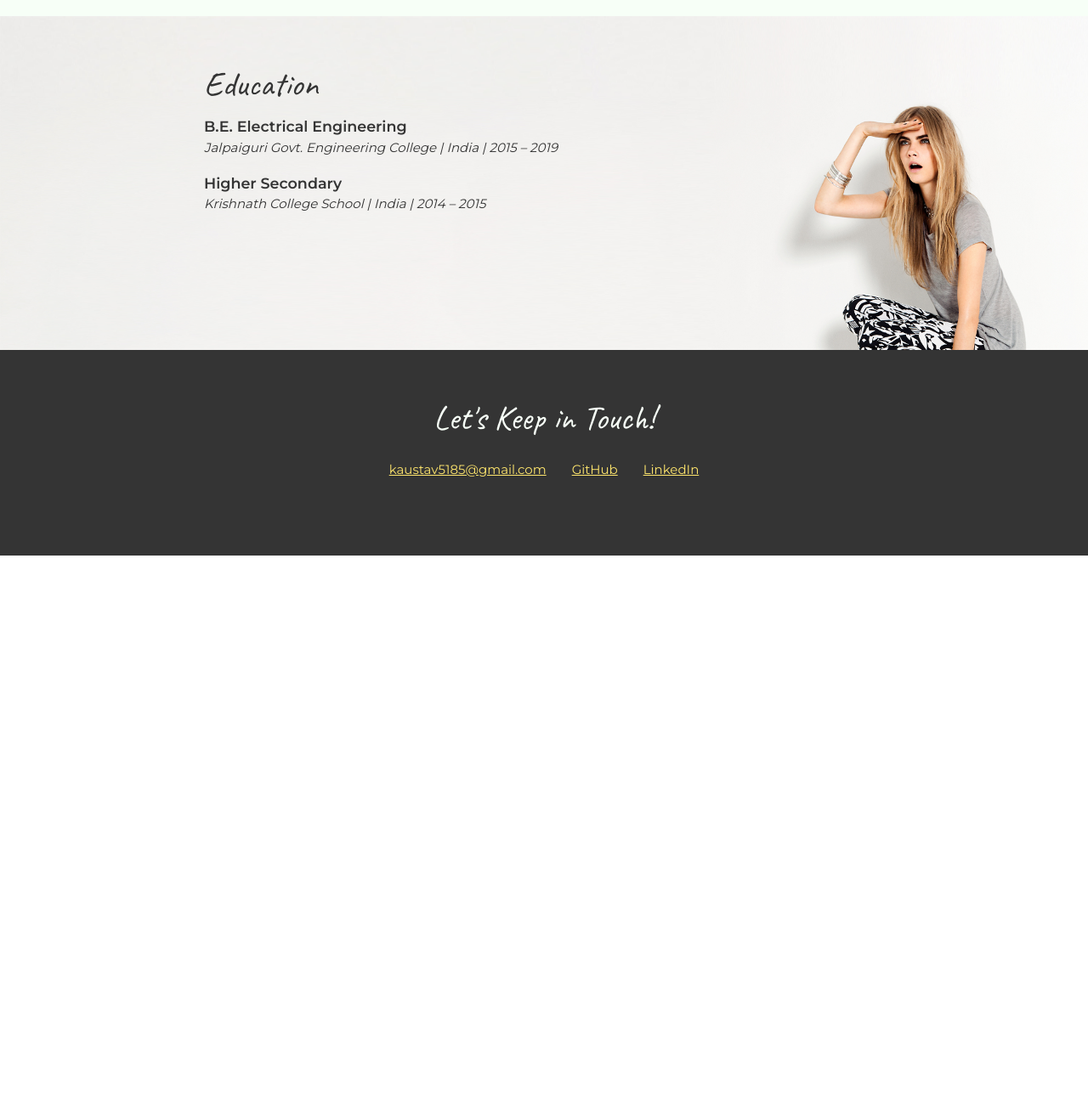
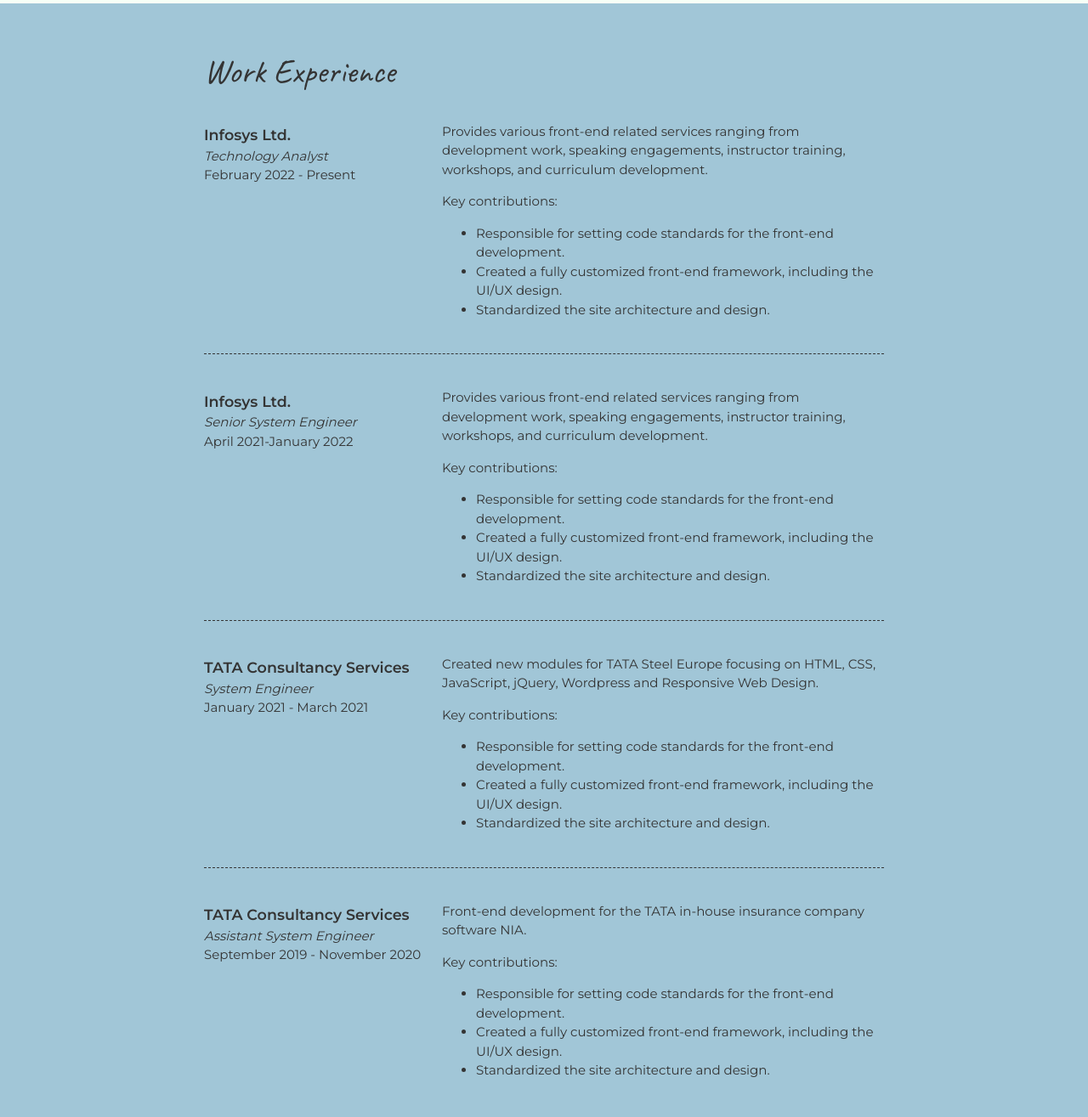
Before and after one commit to klime5185/Portfolio-CSS, a plain HTML site: page index.html in a window 1280 px wide. Shown: the part 1360-2675 px from the top of the page at 85% size. Before the commit the page ends 2014 px from the top, so only its background shows below. Drawn offline with Linux system fonts and the light colour scheme.

Commit message:
additional info updated

```diff
--- a/index.html
+++ b/index.html
@@ -20,9 +20,6 @@
           high-quality web applications using Angular, JavaScript, and TypeScript. Proven expertise in enhancing user
           experiences and operational efficiency. Adept at collaborating with cross-functional teams and mentoring
           junior developers. Passionate about learning and applying emerging technologies.</p>
-        <p>I’m also exploring more creative pursuits designing tee shirts and accessories for <a
-            href="http://teethang.com" target="_blank">Nuthin’ But a Tee Thang</a>, an online store I’m running with my
-          husband.</p>
       </div>
     </header>
 
@@ -30,43 +27,124 @@
     <section class="projects">
       <div class="content-wrap divider">
         <h2>Featured Projects</h2>
-        <p>View selected projects below. More information can be found in my GitHub or LinkedIn.</p>
+        <p>View selected projects below. More information can be found in my <a href="http://teethang.com"
+            target="_blank">GitHub</a></p>
 
         <!-- C‑Spire Fiber POS -->
         <section class="projects-item">
-          <img src="Images/cspire-pos.jpg" alt="C‑Spire Fiber POS screenshot">
+          <img src="Images\wp1917690.jpg" alt="C‑Spire Fiber POS screenshot">
           <h3>C‑Spire Fiber POS</h3>
           <p><strong>Role:</strong> Lead Frontend Developer</p>
           <p>Led development using Angular & TypeScript to streamline point-of-sale operations—reducing operational
-            effort by 25% and decreasing customer support tickets by 20%. Conducted code reviews and mentored junior
+            effort by 25%. Conducted code reviews and mentored junior
             developers.</p>
           <a class="btn" href="#" target="_blank">View project</a>
         </section>
 
         <!-- TiVo Entertainment -->
         <section class="projects-item">
-          <img src="Images/tivo-entertainment.jpg" alt="TiVo Entertainment dashboard">
-          <h3>TiVo Entertainment UI</h3>
+          <img src="Images\Barbara-Palvin-Sexy-1.jpg" alt="TiVo Entertainment dashboard">
+          <h3>TATA Steel E-Commerce (Europe)</h3>
           <p><strong>Role:</strong> Frontend Developer</p>
           <p>Enhanced UI/UX with Angular, resulting in a 30% increase in user engagement and a 15% rise in daily active
-            users. Collaborated with designers to create intuitive and responsive interfaces.</p>
+            users. Collaborated with foreign clients and designers to create intuitive and responsive interfaces.</p>
           <a class="btn" href="#" target="_blank">View project</a>
         </section>
 
         <!-- NIA Insurance App -->
         <section class="projects-item">
-          <img src="Images/nia-insurance-app.jpg" alt="NIA Insurance App screen">
+          <img src="Images\iwp780944291-models-wallpapers.jpg" alt="NIA Insurance App screen">
           <h3>NIA Insurance App</h3>
           <p><strong>Role:</strong> UI Component Developer</p>
-          <p>Built major features and UI components using AngularJS/React that led to a 15% user growth and a 10%
-            increase in app downloads. Focused on usability and performance optimisation.</p>
+          <p>Built major features and UI components using Angular. Focused on usability and performance optimisation.
+          </p>
           <a class="btn" href="#" target="_blank">View project</a>
         </section>
       </div>
     </section>
 
     <!-- ***********************  WORK EXPERIENCE  *********************** -->
-    <!-- (Unchanged from original unless you'd like updates) -->
+    <section class="work-experience">
+      <div class="content-wrap item-details divider">
+        <h2>Work Experience</h2>
+
+        <!-- Job 2 -->
+        <section class="job-item">
+          <div class="job-details">
+            <h3>Infosys Ltd.</h3>
+            <p>Technology Analyst</p>
+            <p>February 2022 - Present</p>
+          </div>
+          <div class="job-summary">
+            <p>Provides various front-end related services ranging from development work, speaking engagements,
+              instructor training, workshops, and curriculum development.</p>
+            <p>Key contributions:</p>
+            <ul>
+              <li>Responsible for setting code standards for the front-end development.</li>
+              <li>Created a fully customized front-end framework, including the UI/UX design.</li>
+              <li>Standardized the site architecture and design.</li>
+            </ul>
+          </div>
+        </section>
+
+        <!-- Job 2 -->
+        <section class="job-item">
+          <div class="job-details">
+            <h3>Infosys Ltd.</h3>
+            <p>Senior System Engineer</p>
+            <p>April 2021-January 2022</p>
+          </div>
+          <div class="job-summary">
+            <p>Provides various front-end related services ranging from development work, speaking engagements,
+              instructor training, workshops, and curriculum development.</p>
+            <p>Key contributions:</p>
+            <ul>
+              <li>Responsible for setting code standards for the front-end development.</li>
+              <li>Created a fully customized front-end framework, including the UI/UX design.</li>
+              <li>Standardized the site architecture and design.</li>
+            </ul>
+          </div>
+        </section>
+
+        <!-- Job 3 -->
+        <section class="job-item">
+          <div class="job-details">
+            <h3>TATA Consultancy Services</h3>
+            <p>System Engineer</p>
+            <p>January 2021 - March 2021</p>
+          </div>
+          <div class="job-summary">
+            <p>Created new modules for TATA Steel Europe focusing on HTML, CSS, JavaScript, jQuery, Wordpress and
+              Responsive Web Design.</p>
+            <p>Key contributions:</p>
+            <ul>
+              <li>Responsible for setting code standards for the front-end development.</li>
+              <li>Created a fully customized front-end framework, including the UI/UX design.</li>
+              <li>Standardized the site architecture and design.</li>
+            </ul>
+          </div>
+        </section>
+
+        <!-- Job 4 -->
+        <section class="job-item">
+          <div class="job-details">
+            <h3>TATA Consultancy Services</h3>
+            <p>Assistant System Engineer</p>
+            <p>September 2019 - November 2020</p>
+          </div>
+          <div class="job-summary">
+            <p>Front-end development for the TATA in-house insurance company software NIA.</p>
+            <p>Key contributions:</p>
+            <ul>
+              <li>Responsible for setting code standards for the front-end development.</li>
+              <li>Created a fully customized front-end framework, including the UI/UX design.</li>
+              <li>Standardized the site architecture and design.</li>
+            </ul>
+          </div>
+        </section>
+        <!-- End of Job block. -->
+      </div>
+    </section>
     <!-- ******************  EDUCATION & CERTIFICATIONS ****************** -->
     <section class="education">
       <div class="content-wrap item-details">
@@ -75,11 +153,19 @@
         <section>
           <h3>B.E. Electrical Engineering</h3>
           <p>Jalpaiguri Govt. Engineering College | India | 2015 – 2019</p>
+          <p>CGPA - 7.8</p>
         </section>
 
         <section>
           <h3>Higher Secondary</h3>
           <p>Krishnath College School | India | 2014 – 2015</p>
+          <p>Percentage - 85.4%</p>
+        </section>
+
+        <section>
+          <h3>Secondary</h3>
+          <p>Sagardighi SN High School | India | 2014 – 2015</p>
+          <p>Percentage - 94.3%</p>
         </section>
       </div>
     </section>
@@ -91,7 +177,7 @@
         <ul class="contact-list">
           <li><a href="mailto:kaustav5185@gmail.com">kaustav5185@gmail.com</a></li>
           <li><a href="https://github.com/klime5185" target="_blank">GitHub</a></li>
-          <li><a href="https://linkedin.com/in/kaustavchakraborty" target="_blank">LinkedIn</a></li>
+          <li><a href="https://linkedin.com/in/kaustav-chakraborty11191997" target="_blank">LinkedIn</a></li>
         </ul>
       </div>
     </footer>
```
